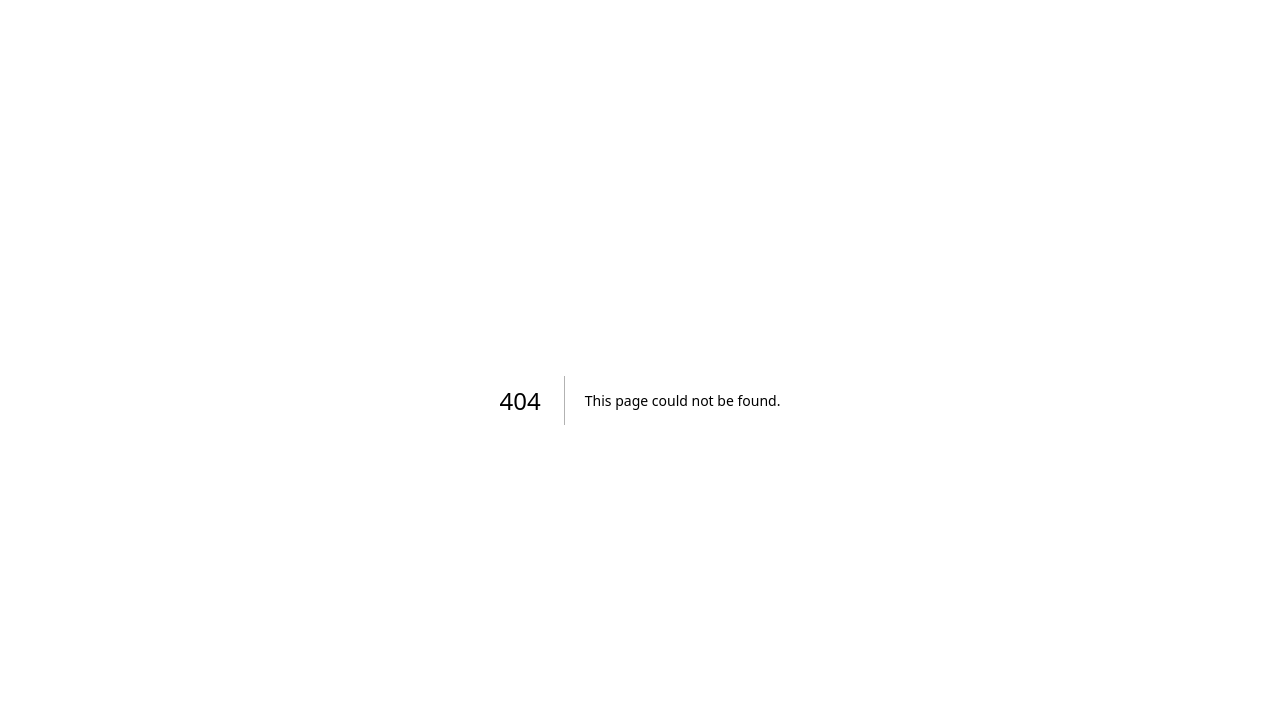
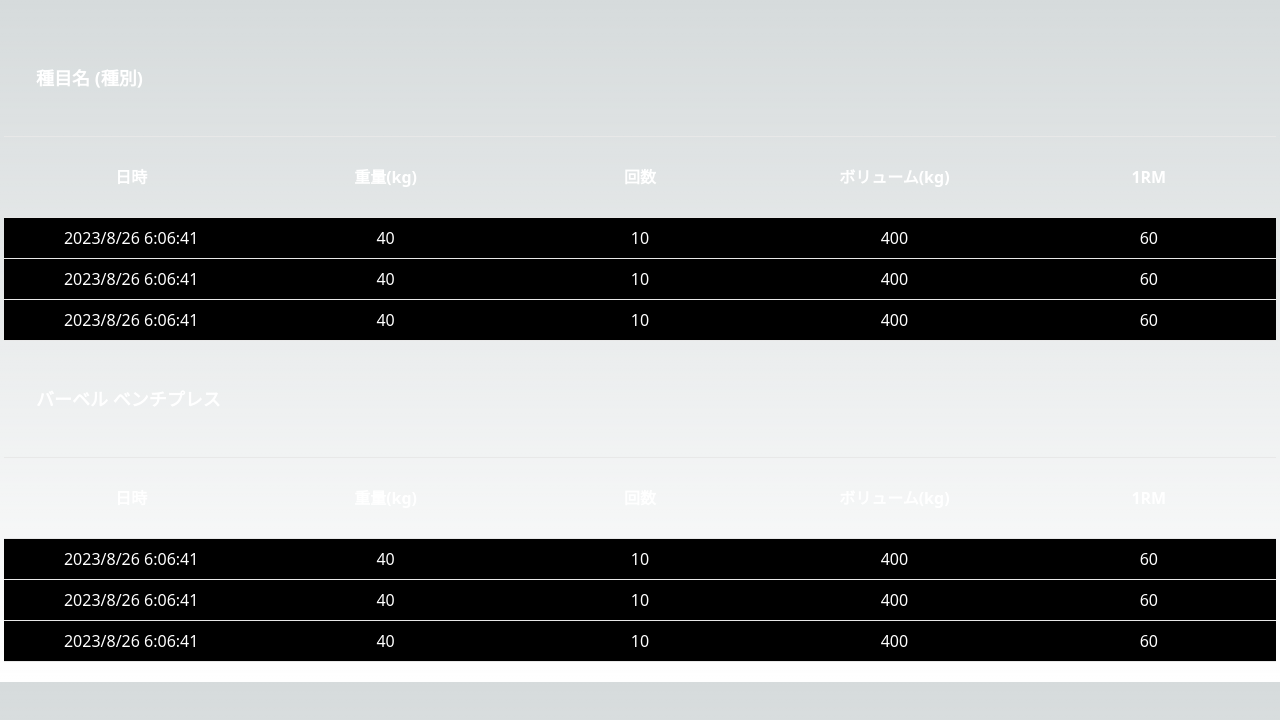
Before and after one commit to nishota/quack-training-note, a Next.js app: page /output/all-trainings in a window 1280 px wide. Before the commit this address had no page. Shown: the top 720 px of the page. Built offline with nearby package versions, Linux system fonts and the light colour scheme.

Commit message:
グラフの見た目を作成

```diff
--- /dev/null
+++ b/src/pages/output/all-trainings.tsx
@@ -0,0 +1,37 @@
+import { Table } from "./training-table";
+import { TableData } from "./training-table-type";
+
+const dataFromServer: TableData = [
+   {
+      key: 0,
+      label: "種目名 (種別)",
+      headers: ["日時", "重量(kg)", "回数", "ボリューム(kg)", "1RM"],
+      data: [
+         ["2023/8/26 6:06:41", "40", "10", "400", "60"],
+         ["2023/8/26 6:06:41", "40", "10", "400", "60"],
+         ["2023/8/26 6:06:41", "40", "10", "400", "60"],
+      ]
+   },
+   {
+      key: 1,
+      label: "バーベル ベンチプレス ",
+      headers: ["日時", "重量(kg)", "回数", "ボリューム(kg)", "1RM"],
+      data: [
+         ["2023/8/26 6:06:41", "40", "10", "400", "60"],
+         ["2023/8/26 6:06:41", "40", "10", "400", "60"],
+         ["2023/8/26 6:06:41", "40", "10", "400", "60"],
+      ]
+   },
+]
+// TODO: サーバからデータを取ってくる
+export default function AllTrainings() {
+   return (
+      <div className="container p-5">
+         <div className="flex flex-wrap -mx-4">
+            <div className="w-full">
+               {Table(dataFromServer)}
+            </div>
+         </div>
+      </div>
+   );
+}
--- /dev/null
+++ b/src/pages/output/goal.tsx
@@ -0,0 +1,28 @@
+import { Table } from "./training-table";
+import { TableData } from "./training-table-type";
+
+const dataFromServer: TableData = [
+  {
+     key: 0,
+     label: "目標値",
+     headers: ["種別","種目", "目標重量(kg)", "目標回数", "1RM(kg)", "最大重量(kg)", "最大回数", "目標値更新日時"],
+     data: [
+        ["バーベル","ベンチプレス", "40", "10", "60", "40", "10","2023/8/26 6:06:41"],
+        ["バーベル","スクワット", "40", "10", "60", "40", "10","2023/8/26 6:06:41"],
+        ["バーベル","デッドリフト", "40", "10", "60", "40", "10","2023/8/26 6:06:41"],
+     ]
+  },
+]
+
+// TODO: サーバからデータを取ってくる
+export default function Goal() {
+  return (
+    <div className="container p-5">
+       <div className="flex flex-wrap -mx-4">
+          <div className="w-full">
+             {Table(dataFromServer)}
+          </div>
+       </div>
+    </div>
+ );
+}
--- /dev/null
+++ b/src/pages/output/todays-trainings.tsx
@@ -0,0 +1,38 @@
+// TODO: なぜか背景色がしていできない
+import { Table } from "./training-table";
+import { TableData } from "./training-table-type";
+
+const dataFromServer: TableData = [
+   {
+      key: 0,
+      label: "種目名 (種別)",
+      headers: ["日時", "重量(kg)", "回数", "ボリューム(kg)", "1RM"],
+      data: [
+         ["2023/8/26 6:06:41", "40", "10", "400", "60"],
+         ["2023/8/26 6:06:41", "40", "10", "400", "60"],
+         ["2023/8/26 6:06:41", "40", "10", "400", "60"],
+      ]
+   },
+   {
+      key: 1,
+      label: "バーベル ベンチプレス",
+      headers: ["日時", "重量(kg)", "回数", "ボリューム(kg)", "1RM"],
+      data: [
+         ["2023/8/26 6:06:41", "40", "10", "400", "60"],
+         ["2023/8/26 6:06:41", "40", "10", "400", "60"],
+         ["2023/8/26 6:06:41", "40", "10", "400", "60"],
+      ]
+   },
+]
+// TODO: サーバからデータを取ってくる
+export default function TodaysTrainings() {
+   return (
+      <div className="container p-5">
+         <div className="flex flex-wrap -mx-4">
+            <div className="w-full">
+               {Table(dataFromServer)}
+            </div>
+         </div>
+      </div>
+   );
+}
--- /dev/null
+++ b/src/pages/output/training-table-type.ts
@@ -0,0 +1,15 @@
+export type TableItem = {
+    key: number
+    label: string
+    headers: string[]
+    data: string[][]
+}
+
+export type TableData = TableItem[]
+
+export type ThProps = {
+    header: string
+}
+export type TdProps = {
+    data: string
+}
--- /dev/null
+++ b/src/pages/output/training-table.tsx
@@ -0,0 +1,43 @@
+import { ReactNode } from "react"
+import { TableData, TdProps, ThProps } from "./training-table-type"
+
+const ThClassName = (className: string = ""): string => `w-1/6 min-w-[160px] text-md font-semibold text-white py-4 lg:py-7 px-3 lg:px-4 ${className}`
+const TdClassName = (className: string = ""): string => `text-center font-light text-white py-2 px-2 bg-black border-b border-[#E8E8E8] ${className}`
+const Th: React.FC<ThProps> = ({ header }): ReactNode => (
+   <th className={ThClassName("border-b border-t border-[#E8E8E8]")}>
+      {header}
+   </th>
+)
+const Td: React.FC<TdProps> = ({ data }): ReactNode => (
+   <td className={TdClassName()}>{data}</td>
+)
+const TableHeader: React.FC<{ headers: string[] }> = ({ headers }): ReactNode =>
+(
+   <tr className="text-center">
+      {headers.map((header, index) => <Th key={index} header={header} />)}
+   </tr>
+)
+
+const TableRow: React.FC<{ data: string[][] }> = ({ data }): ReactNode =>
+   data.map((items, index) => (
+      <tr className="text-center" key={index}>
+         {items.map((data, dataIndex) => <Td key={dataIndex} data={data} />)}
+      </tr>
+   ))
+
+export const Table: React.FC<TableData> = (data): ReactNode =>
+   data.map(item => (
+      <div key={item.key} className="max-w-full overflow-x-auto">
+         <div className="p-4">
+            <p className="text-white text-lg font-semibold py-4 lg:py-7 px-3 lg:px-4">{item.label}</p>
+         </div>
+         <table className="table-auto w-full">
+            <thead>
+               {TableHeader(item)}
+            </thead>
+            <tbody>
+               {TableRow(item)}
+            </tbody>
+         </table>
+      </div>
+   ))
```
